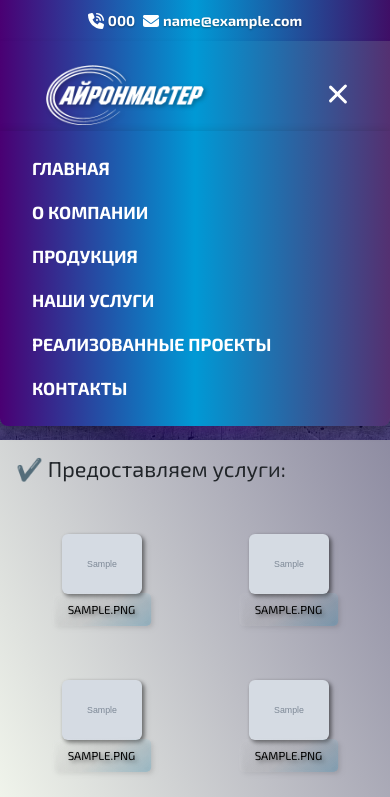
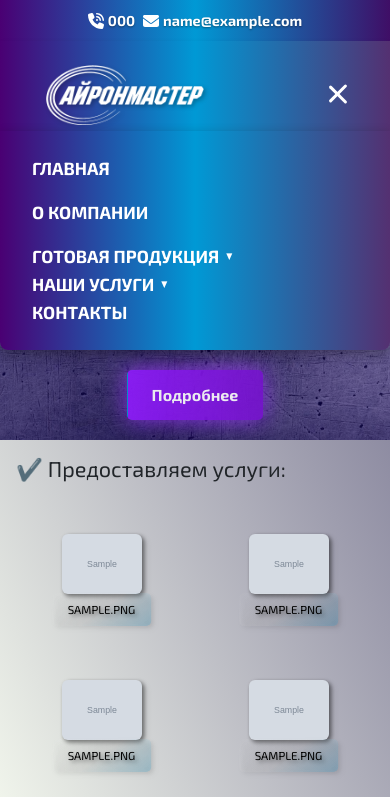
Before and after one commit to TumashenkaAliaksandr/aironmaster, a Django app: page / in a window 390 px wide, after a click that opens the changed part. Shown: the top 797 px of the page. Run offline with Django 5.2, Linux system fonts and the light colour scheme; tables that the repository leaves empty hold one stand-in row (values such as "Sample post"); grey boxes marked "Sample" are stand-in pictures.

Commit message:
added new menu dropdown, styles, html

```diff
--- a/templates/main/base.html
+++ b/templates/main/base.html
@@ -76,11 +76,37 @@
                <li class="nav-item"><a class="nav-linkss {% if request.resolver_match.url_name == 'index' %}active{% endif %}" href="{% url 'index' %}">Главная</a></li>
                 <li class="nav-item"><a class="nav-link" href="#about">О компании</a></li>
                 <li class="nav-item dropdown">
-                    <a href="#" class="nav-linkss dropbtn">Продукция</a>
+                    <a href="#" class="nav-linkss dropbtn">Готовая Продукция</a>
                     <ul class="dropdown-content">
-                        <li><a href="#service1">Продукция 1</a></li>
-                        <li><a href="#service2">Продукция 2</a></li>
-                        <li><a href="#service3">Продукция 3</a></li>
+                        <li><a href="#service1">Металлоконструкции</a></li>
+                        <li><a href="#service2">Ступеньки и Лестницы</a></li>
+                        <li><a href="#service3">Мангалы</a></li>
+                        <li><a href="#service4">Элементы декора</a></li>
+                    </ul>
+                </li>
+                <li class="nav-item dropdown">
+                    <a href="#" class="nav-linkss dropbtn">Наши Услуги</a>
+                    <ul class="dropdown-content">
+                        <li><a href="#service1">Лазерная Резка</a></li>
+                        <li><a href="#service2">Гибка</a></li>
+                        <li><a href="#service3">Виброгалтовка</a></li>
+                        <li><a href="#service4">Полимерная покраска</a></li>
+                    </ul>
+                </li>
+                <li class="nav-item"><a class="nav-link" href="#contacts-top">Контакты</a></li>
+            </ul>
+        </nav>
+        <nav id="mobileMenu" class="mobile-menu d-md-none" aria-hidden="true">
+            <ul class="nav flex-column">
+                <li class="nav-item"><a class="nav-link" href="#screws">Главная</a></li>
+                <li class="nav-item"><a class="nav-link" href="#screw-spiral">О компании</a></li>
+                <li class="nav-item dropdown">
+                    <a href="#" class="nav-linkss dropbtn">Готовая Продукция</a>
+                    <ul class="dropdown-content">
+                        <li><a href="#service1">Металлоконструкции</a></li>
+                        <li><a href="#service2">Ступеньки и Лестницы</a></li>
+                        <li><a href="#service3">Мангалы</a></li>
+                        <li><a href="#service4">Элементы декора</a></li>
                     </ul>
                 </li>
                 <li class="nav-item dropdown">
@@ -91,17 +117,6 @@
                         <li><a href="#service3">Услуга 3</a></li>
                     </ul>
                 </li>
-                <li class="nav-item"><a class="nav-linkss" href="#">Реализованные проекты</a></li>
-                <li class="nav-item"><a class="nav-link" href="#contacts-top">Контакты</a></li>
-            </ul>
-        </nav>
-        <nav id="mobileMenu" class="mobile-menu d-md-none" aria-hidden="true">
-            <ul class="nav flex-column">
-                <li class="nav-item"><a class="nav-link" href="#screws">Главная</a></li>
-                <li class="nav-item"><a class="nav-link" href="#screw-spiral">О компании</a></li>
-                <li class="nav-item"><a class="nav-link" href="#reducers">Продукция</a></li>
-                <li class="nav-item"><a class="nav-link" href="#bunkers-mixers">Наши Услуги</a></li>
-                <li class="nav-item"><a class="nav-link" href="#engineering">Реализованные проекты</a></li>
                 <li class="nav-item"><a class="nav-link" href="#engineering">Контакты</a></li>
             </ul>
         </nav>
--- a/webapp/static/webapp/css/style.css
+++ b/webapp/static/webapp/css/style.css
@@ -288,6 +288,21 @@ nav .nav-linkss.active {
     filter: drop-shadow(2px 2px 2px rgba(0, 0, 0, 0.3));
 }
 
+.photo-item-mini {
+  position: absolute;
+  top: 77%;           /* по вертикали середина родителя */
+  left: 20px;            /* прижать к левому краю */
+  transform: translateY(-50%);  /* сдвинуть вверх на половину своей высоты для точного центрирования */
+  width: 17% !important;
+  height: 150px !important;
+  cursor: pointer;
+  border-radius: 8px;
+  overflow: hidden;
+  transition: transform 0.3s ease;
+  filter: drop-shadow(2px 2px 2px rgba(0, 0, 0, 0.3));
+}
+
+
 .photo-item-banners {
     position: relative;
     width: auto!important; /* чтобы совпадало с img */
@@ -349,6 +364,20 @@ nav .nav-linkss.active {
 
 .photo-item img {
   width: 100%;
+  height: auto;
+  object-fit: cover;
+  display: block;
+  /*border-radius: 8px;*/
+  vertical-align: middle;
+}
+
+/*.photo-item-mini:hover {*/
+/*  transform: scale(2.05);*/
+/*  z-index: 1; !* чтобы при увеличении фото не перекрывалось соседними *!*/
+/*}*/
+
+.photo-item-mini img {
+  width: 20%;
   height: auto;
   object-fit: cover;
   display: block;
@@ -1749,6 +1778,7 @@ h2 {
   border-radius: 4px;
   z-index: 1000;
   padding: 5px 0;
+     text-transform: uppercase;
 }
 
 /* Стили для ссылок в подменю */
@@ -1767,6 +1797,7 @@ h2 {
 /* Показываем подменю при наведении */
 .dropdown:hover .dropdown-content {
   display: block;
+    width: 255px;
 }
 
 /* Курсор для выпадающего пункта */
--- a/webapp/templates/webapp/index.html
+++ b/webapp/templates/webapp/index.html
@@ -87,23 +87,6 @@
     </div>
 
 
-{#    <div id="engineering" class="d-flex justify-content-between flex-wrap gap-3">#}
-{#        <div class="block flex-grow-1" style="min-width: 200px;">#}
-{#            <h2>👷🏻‍♂️ ИНЖИНИРИНГОВЫЕ УСЛУГИ</h2>#}
-{#            <p>Проектирование оборудования под Ваши нужды.</p>#}
-{#        </div>#}
-{#        <div class="block flex-grow-1" style="min-width: 200px;">#}
-{#            <h2>🧰 ОБОРУДОВАНИЕ НА ЗАКАЗ</h2>#}
-{#            <p>ПОДАТЧИКИ, ЦИКЛОНЫ, ДОЗАТОРЫ</p>#}
-{#        </div>#}
-{#        <div class="block flex-grow-1" style="min-width: 200px;">#}
-{#            <p>Наши телефоны ☎️ <br/>#}
-{#                <a href="tel:+37529-934-14-62">+37529-934-14-62</a> (A1) <br>#}
-{#                <a href="tel:+37529-812-49-72">+37529-812-49-72</a> (МТС)#}
-{#            </p>#}
-{#        </div>#}
-{#    </div>#}
-
     <section id="contacts" class="mb-0">
         <div class="content-wrapper">
             <h2>🗣 ОБРАТНАЯ СВЯЗЬ</h2>
```
